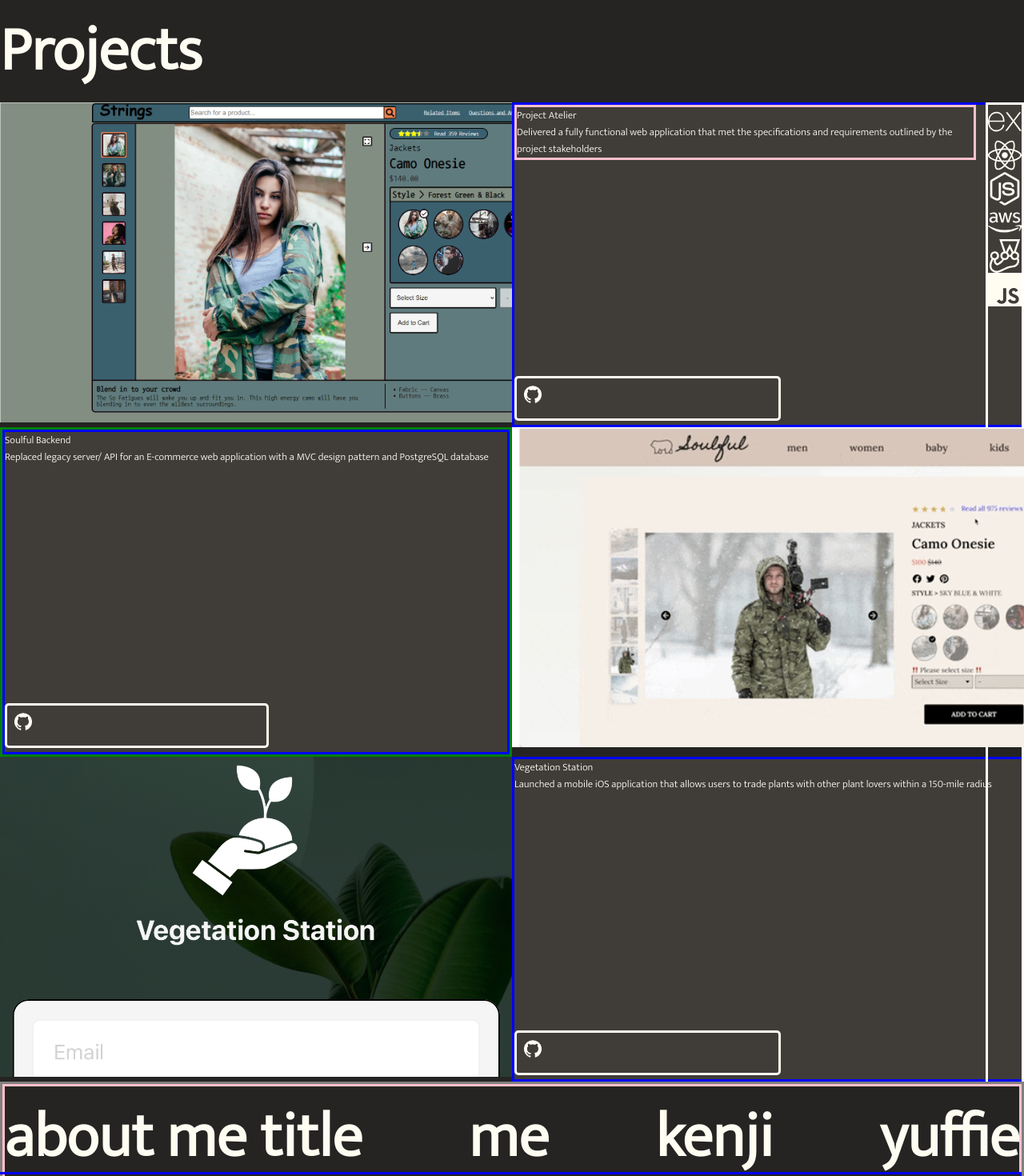
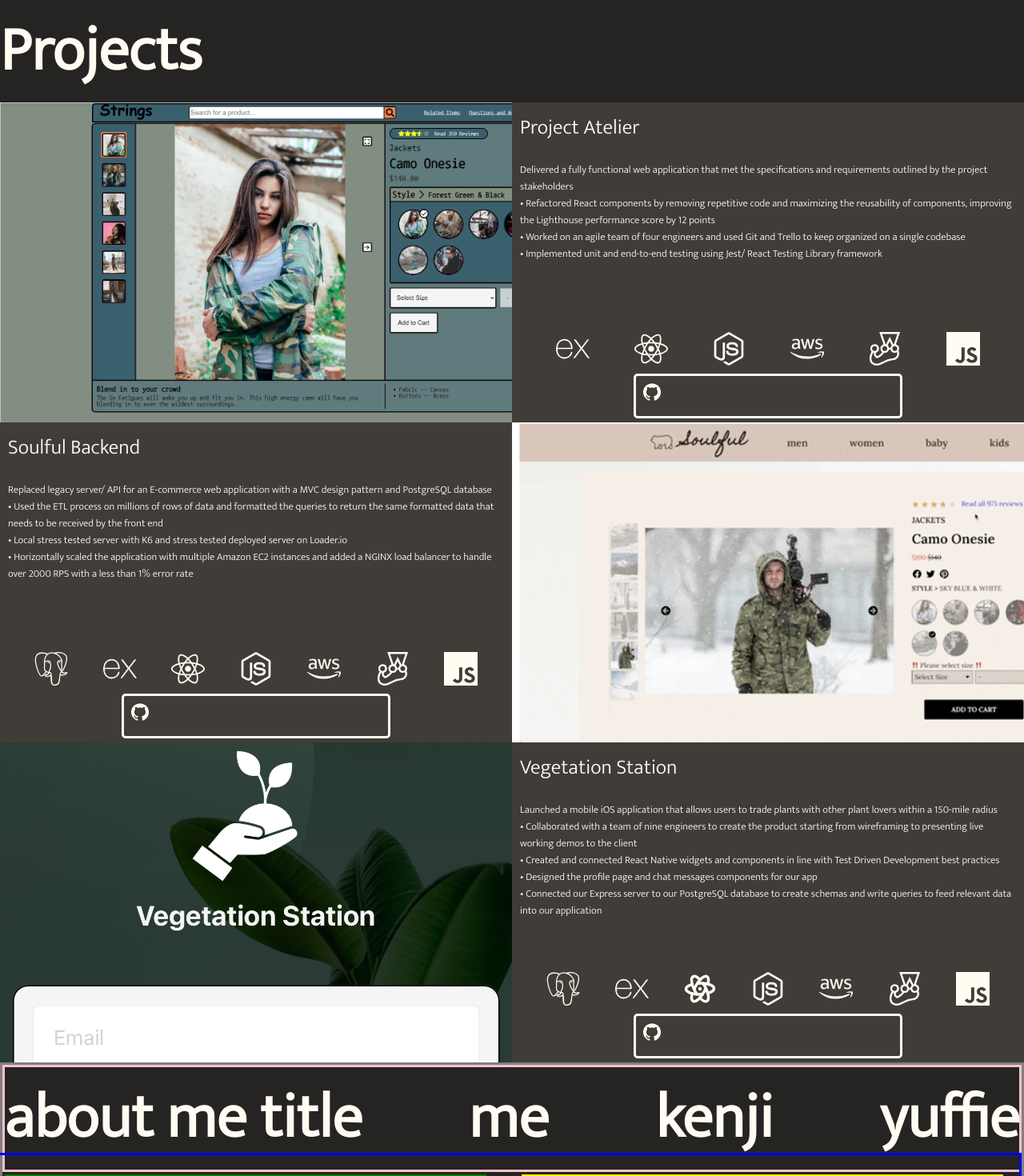
Before and after one commit to mrdooby/portfolio, a React (Create React App) app: page / in a window 1280 px wide. Shown: the part 800-2270 px from the top of the page at 80% size. Built offline with nearby package versions, Linux system fonts and the light colour scheme; grey boxes are pictures that could not be loaded.

Commit message:
feat: projects text tech stack added

```diff
--- a/src/components/Projects.jsx
+++ b/src/components/Projects.jsx
@@ -6,7 +6,8 @@ import GitHubIcon from '@mui/icons-material/GitHub';
 import Card from '@mui/material/Card';
 import ColorScheme from './ColorScheme.jsx';
 import { FaReact, FaNodeJs, FaAws } from 'react-icons/fa';
-import { SiExpress, SiJest, SiJavascript } from 'react-icons/si';
+import { SiExpress, SiJest, SiJavascript, SiPostgresql } from 'react-icons/si';
+import { TbBrandReactNative } from 'react-icons/tb';
 import { IconContext } from "react-icons";
 
 const Projects = () => {
@@ -32,7 +33,7 @@ const Projects = () => {
           </Grid>
           <Grid container item md={6} direction='row'>
             <ProjectsText>
-              <Text>{projectData[0].title}<br/>{projectData[0].info}</Text>
+              <Text><TextTitle>{projectData[0].title}</TextTitle><br/>{projectData[0].info}</Text>
               <Icons>
                 <IconContext.Provider value={{size: 42}}>
                   <SiExpress/><FaReact/><FaNodeJs/><FaAws/><SiJest/><SiJavascript/>
@@ -43,9 +44,14 @@ const Projects = () => {
           </Grid>
         </Grid>
         <Grid container direction='row' height='50%' width='100%%'>
-          <Grid item md={6} border='solid green'>
+          <Grid item md={6}>
           <ProjectsText>
-            {projectData[1].title}<br/>{projectData[1].info}
+            <Text><TextTitle>{projectData[1].title}</TextTitle><br/>{projectData[1].info}</Text>
+            <Icons>
+                <IconContext.Provider value={{size: 42}}>
+                  <SiPostgresql/><SiExpress/><FaReact/><FaNodeJs/><FaAws/><SiJest/><SiJavascript/>
+                </IconContext.Provider>
+            </Icons>
             <GithubButton onClick={(e) => {window.open(`${projectData[0].repo}`)}}><GitStyle/></GithubButton>
           </ProjectsText>
           </Grid>
@@ -75,7 +81,12 @@ const Projects = () => {
           </Grid>
           <Grid item md={6}>
           <ProjectsText>
-            {projectData[2].title}<br/>{projectData[2].info}
+            <Text><TextTitle>{projectData[2].title}</TextTitle><br/>{projectData[2].info}</Text>
+            <Icons>
+                <IconContext.Provider value={{size: 42}}>
+                  <SiPostgresql/><SiExpress/><TbBrandReactNative/><FaNodeJs/><FaAws/><SiJest/><SiJavascript/>
+                </IconContext.Provider>
+              </Icons>
             <GithubButton onClick={(e) => {window.open(`${projectData[0].repo}`)}}><GitStyle/></GithubButton>
             </ProjectsText>
           </Grid>
@@ -118,18 +129,17 @@ const ProjectsText = styled.div`
   font-size: 1vw;
   flex-direction: column;
   background-color: #403d39;
-  border: solid blue;
+  align-items: center;
 `;
 
 const Text = styled.div`
-  border: solid pink;
-  width: 90%;
+  padding: 10px;
+  white-space: break-spaces;
 `;
 const GithubButton = styled.div`
   border: solid white;
   height: 10%;
   width: 50%;
-  margin-top: auto;
   padding: 5px;
   border-radius: 5px;
   border-color: #fffcf2;
@@ -162,13 +172,15 @@ const ColorsBox = styled.div`
 
 const Icons = styled.div`
   display: flex;
-  flex-direction: column;
-  border: solid white;
-  margin-left: auto;
-  position: absolute;
-  top: 0;
-  right: 0;
-  height: 100%;
+  padding-bottom: 10px;
+  margin-top: auto;
+  width: 100%;
+  justify-content: space-evenly;
+`;
+
+const TextTitle = styled.div`
+  font-size: 2vw;
+  margin-bottom: 0;
 `;
 // #fffcf2 floral white,
 //    pop out, headers and titles
--- a/src/data/ProjectsData.js
+++ b/src/data/ProjectsData.js
@@ -5,19 +5,19 @@ const dbz = require('../media/dbz.PNG')
 const projectData = [
   {
     title: 'Project Atelier',
-    info: `Delivered a fully functional web application that met the specifications and requirements outlined by the project stakeholders`,
+    info: `Delivered a fully functional web application that met the specifications and requirements outlined by the project stakeholders\n• Refactored React components by removing repetitive code and maximizing the reusability of components, improving the Lighthouse performance score by 12 points\n• Worked on an agile team of four engineers and used Git and Trello to keep organized on a single codebase\n• Implemented unit and end-to-end testing using Jest/ React Testing Library framework`,
     img: fec,
     repo: 'https://github.com/TeamSnuggie/FEC',
   },
   {
     title: 'Soulful Backend',
-    info: `Replaced legacy server/ API for an E-commerce web application with a MVC design pattern and PostgreSQL database`,
+    info: `Replaced legacy server/ API for an E-commerce web application with a MVC design pattern and PostgreSQL database\n• Used the ETL process on millions of rows of data and formatted the queries to return the same formatted data that needs to be received by the front end\n• Local stress tested server with K6 and stress tested deployed server on Loader.io\n• Horizontally scaled the application with multiple Amazon EC2 instances and added a NGINX load balancer to handle over 2000 RPS with a less than 1% error rate`,
     img: sdc,
     repo: 'https://github.com/mrdooby/muppets',
   },
   {
     title: 'Vegetation Station',
-    info: `Launched a mobile iOS application that allows users to trade plants with other plant lovers within a 150-mile radius`,
+    info: `Launched a mobile iOS application that allows users to trade plants with other plant lovers within a 150-mile radius\n• Collaborated with a team of nine engineers to create the product starting from wireframing to presenting live working demos to the client\n• Created and connected React Native widgets and components in line with Test Driven Development best practices\n• Designed the profile page and chat messages components for our app\n• Connected our Express server to our PostgreSQL database to create schemas and write queries to feed relevant data into our application`,
     img: dbz,
     repo: 'https://github.com/Blue-Ocean-DBZ/vegetationstation'
   }
```
